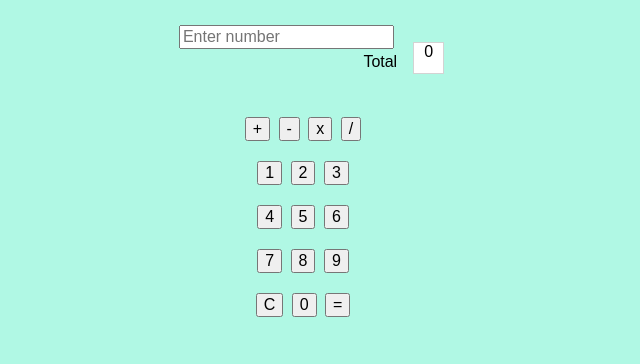
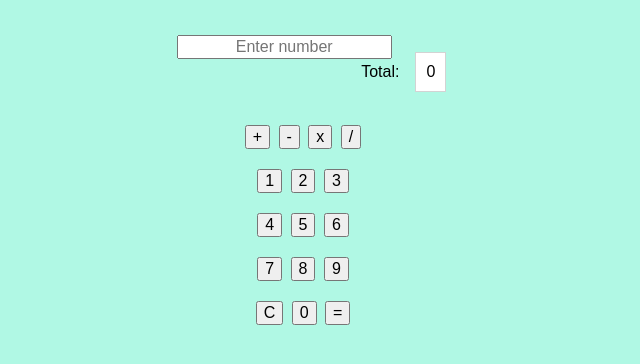
Before and after one commit to anjiescheuren/Calculator, a plain HTML site: page index.html in a window 1280 px wide. Shown: the part 86-450 px from the top of the page, without its empty margins (319-959 px from the left). Drawn offline with nearby package versions, Linux system fonts and the light colour scheme.

Commit message:
modified CSS

```diff
--- a/css/main.css
+++ b/css/main.css
@@ -1,37 +1,35 @@
-/*#userInput {
-  height: 25px;
+#userInput {
+  /*height: 25px;
   width: auto;
-  position: absolute;
+  position: absolute;*/
   text-align: center;
-  display:inline-block;
-
-}*/
+  /*display:inline-block;*/
+}
 
 #total {
   border: 1px solid lightGray;
   width: auto;
-  height: 30px;
+  height: auto;
   background-color: white;
   display: inline-block;
   margin: 20px 0 20px 0;
   position: relative;
-  top: 15px;
+  top: 25px;
   right: 19px;
-  padding: 0 10px 0 10px ;*/
+  padding: 10px 10px 10px 10px ;
+  vertical-align: center;
 }
 
 #window {
   margin: 0 35% 0 35%;
   border: 25px pink;
   padding: 10px;
-
 }
 
 #buttons {
   margin: 0 35% 0 35%;
   border: 25px pink;
   padding: 10px;
-
 }
 
 p {
--- a/index.html
+++ b/index.html
@@ -15,7 +15,7 @@
 
     <div id='window'>
       <input id='userInput'  type="text" placeholder="Enter number">
-      <p>Total</p><div id= 'total'>0</div>
+      <p>Total:</p><div id= 'total'>0</div>
     </div>
 
     <div id='buttons'>
```
